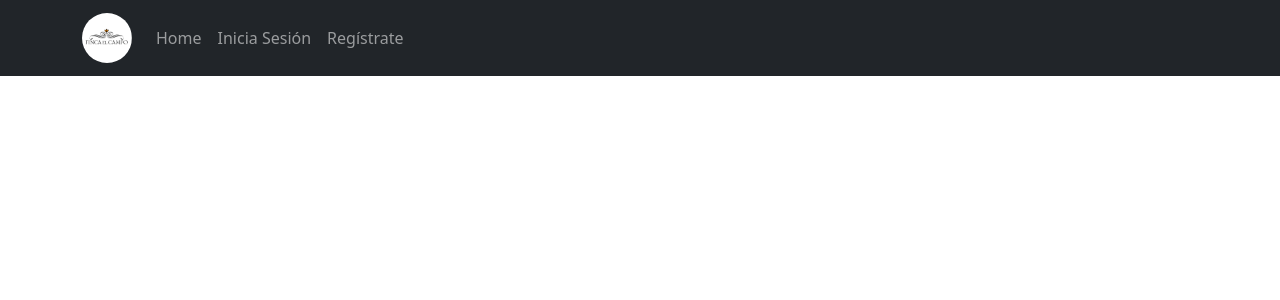
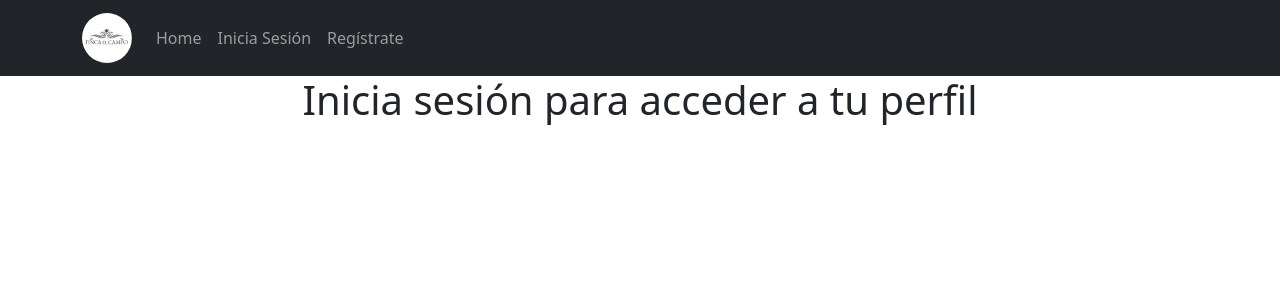
Before and after one commit to leakko/finca-el-campo, a React (Create React App) app: page /myprofile in a window 1280 px wide. Shown: the top 300 px of the page. Built offline with nearby package versions, Linux system fonts and the light colour scheme; no server answers.

Commit message:
My profile created. Logout implemented. Chanche navbar view depending on wheter user is logged or not

```diff
--- a/src/App.js
+++ b/src/App.js
@@ -3,6 +3,7 @@ import { Switch, Route } from "react-router-dom"
 import MyNavbar from './Components/MyNavbar/MyNavbar';
 import Login from "./Components/Login/Login";
 import Register from './Components/Register/Register';
+import MyProfile from './Components/MyProfile/MyProfile';
 import "bootstrap/dist/css/bootstrap.min.css"
 import './App.css';
 
@@ -16,6 +17,7 @@ function App() {
         <Route exact path="/" component={HomePage} />
         <Route path="/login" component={Login}/>
         <Route path="/register" component={Register}/>
+        <Route path="/myprofile" component={MyProfile}/>
       </Switch>
     </div>
   );
--- a/src/Components/MyNavbar/MyNavbar.jsx
+++ b/src/Components/MyNavbar/MyNavbar.jsx
@@ -1,11 +1,14 @@
 import React from 'react';
-import { Nav, Navbar, Container } from "react-bootstrap"
+import { Nav, Navbar, Container, Button } from "react-bootstrap"
 import { Link,  NavLink } from "react-router-dom"
+import { useAuth } from "../../hooks/useAuth";
 import "./MyNavbar.scss";
 import mainLogo from "../../Assets/logo192.png"
 
 
 const MyNavbar = () => {
+    const { user, logout } = useAuth();
+
     return (
         <Navbar className="Navbar" bg="dark" variant="dark" sticky="top" expand="sm" collapseOnSelect>
             <Container>
@@ -16,6 +19,17 @@ const MyNavbar = () => {
                 </Navbar.Brand>
                 <Navbar.Toggle aria-controls="basic-navbar-nav"/>
                 <Navbar.Collapse id="basic-navbar-nav">
+                    {user ?
+                        <Nav className="me-auto">
+                            <NavLink className="nav-link" exact to="/">
+                                Home
+                            </NavLink>
+                            <NavLink className="nav-link" to="/myprofile">
+                                Mi perfil
+                            </NavLink>
+                            <Button onClick={() => logout()} variant="danger">Cierra sesión</Button>
+                        </Nav>
+                        :
                         <Nav className="me-auto">
                             <NavLink className="nav-link" exact to="/">
                                 Home
@@ -27,6 +41,7 @@ const MyNavbar = () => {
                                 Regístrate
                             </NavLink>
                         </Nav>
+                    }
                 </Navbar.Collapse>
             </Container>
         </Navbar>
--- /dev/null
+++ b/src/Components/MyProfile/MyProfile.jsx
@@ -0,0 +1,29 @@
+import React from 'react';
+import { useAuth } from "../../hooks/useAuth";
+import { getAccessToken } from '../../store/AccessTokenStore';
+
+const MyProfile = () => {
+
+    const { setUser, user } = useAuth()
+    const token = getAccessToken();
+
+    if(!token) {
+        setUser(undefined)
+    }
+
+    const userProfile = () => {
+        if(user) {
+            return <h1>{user.email}</h1>
+        } else {
+            return <h1>Inicia sesión para acceder a tu perfil</h1>
+        }
+    }
+
+    return (
+        <div className="MyProfile">
+            {userProfile()}
+        </div>
+    );
+};
+
+export default MyProfile;
--- a/src/contexts/AuthContext.js
+++ b/src/contexts/AuthContext.js
@@ -35,12 +35,11 @@ export default function AuthContextProvider({ children }) {
             setToken(undefined);
           });
       }
+    // if no token
+    // delete user
     } else {
       setUser(undefined);
     }
-
-    // if no token
-    // delete user
   }, [token, user]);
 
   const loginFn = (email, password) => {
@@ -53,6 +52,6 @@ export default function AuthContextProvider({ children }) {
     setUser(undefined);
   }
 
-  const value = { user: user, token: token, login: loginFn, logout, error: error, setError: setError, setAccessToken: setAccessToken, setToken: setToken };
+  const value = { user: user, setUser: setUser, token: token, login: loginFn, logout, error: error, setError: setError, setAccessToken: setAccessToken, setToken: setToken };
   return <AuthContext.Provider value={value}>{children}</AuthContext.Provider>;
 }
--- a/src/store/AccessTokenStore.js
+++ b/src/store/AccessTokenStore.js
@@ -1,4 +1,4 @@
-  const ACCESS_TOKEN = "access_token";
+const ACCESS_TOKEN = "access_token";
 
 export const getAccessToken = () => window.localStorage.getItem(ACCESS_TOKEN);
 
```
Also changed, not shown: src/Components/MyProfile/MyProfile.scss (added). Lines whose indentation alone changed are shown as unchanged.
